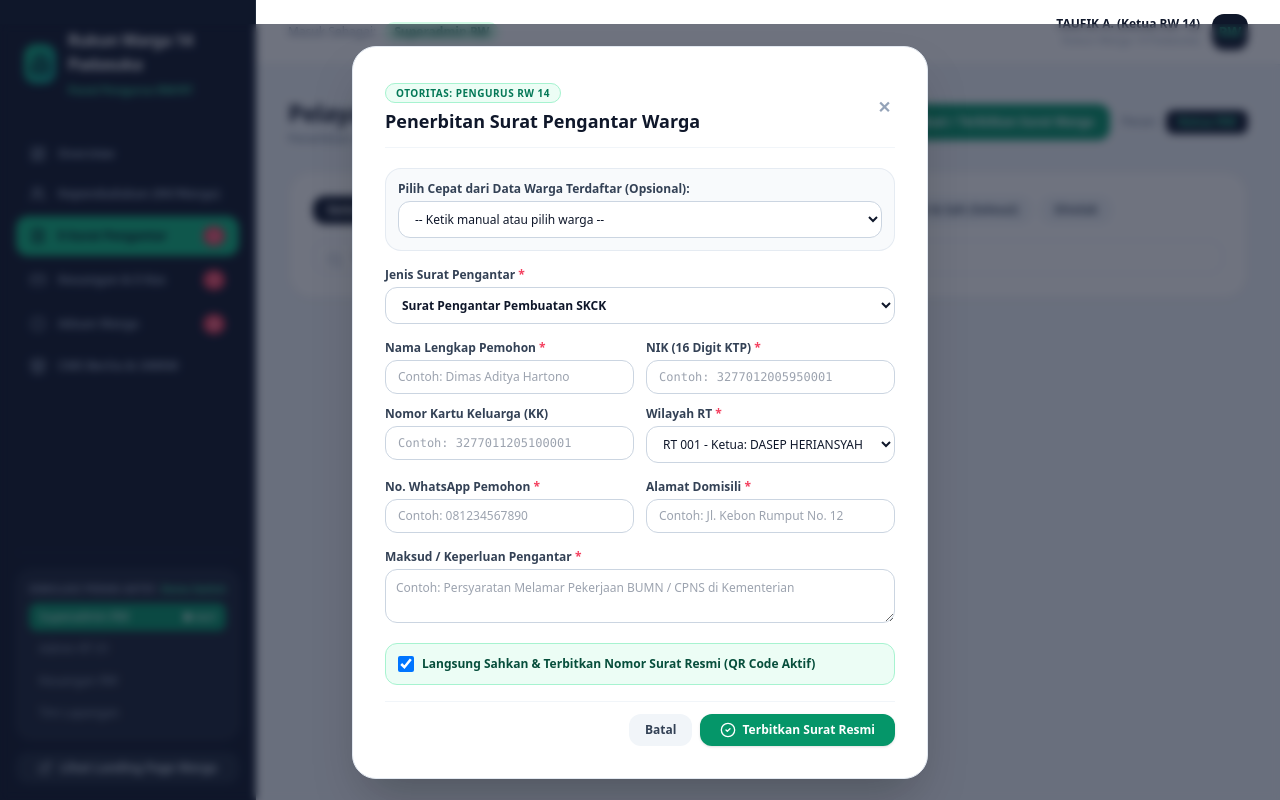
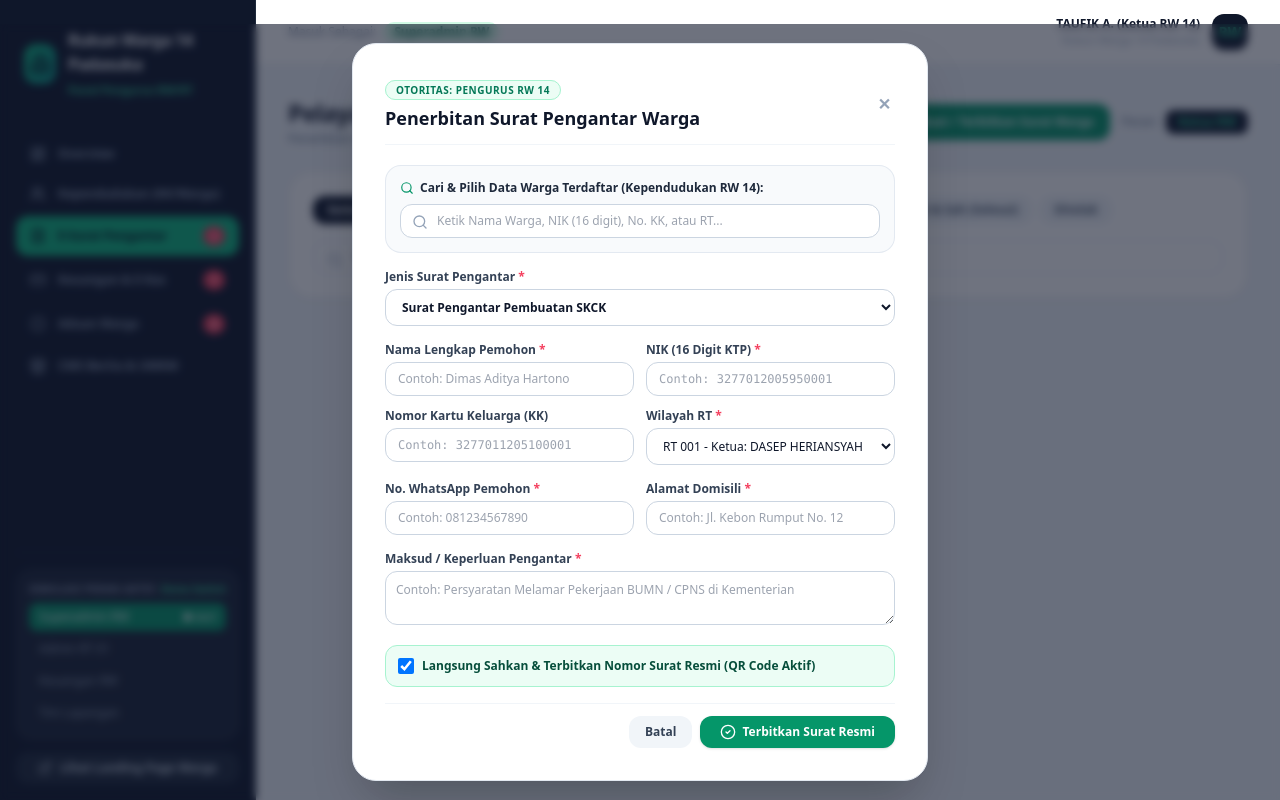
Before and after one commit to nanoomasterr/rw-digital, a Next.js app: page /admin/surat in a window 1280 px wide. Both pictures are taken after typing "Sample" into the empty fields and a click on the button "+ Buat / Terbitkan Surat Warga". Built offline with nearby package versions, Linux system fonts and the light colour scheme.

Commit message:
feat(surat): tambahkan form pencarian cerdas (live autocomplete) data warga pada modal surat

```diff
--- a/src/app/admin/surat/page.tsx
+++ b/src/app/admin/surat/page.tsx
@@ -106,6 +106,10 @@ export default function AdminSuratPage() {
 
   // Create Letter Modal State (Khusus RT & RW)
   const [createModalOpen, setCreateModalOpen] = useState(false);
+  const [residentSearchQuery, setResidentSearchQuery] = useState("");
+  const [showResidentDropdown, setShowResidentDropdown] = useState(false);
+  const [selectedResidentId, setSelectedResidentId] = useState<string | null>(null);
+
   const [letterType, setLetterType] = useState<LetterType>("PENGANTAR_SKCK");
   const [residentName, setResidentName] = useState("");
   const [nik, setNik] = useState("");
@@ -117,6 +121,39 @@ export default function AdminSuratPage() {
   const [directApprove, setDirectApprove] = useState(true);
 
   const isOfficer = currentRole === "KETUA_RW" || currentRole === "KETUA_RT";
+
+  // Filtered residents for live search
+  const filteredResidentOptions = residents.filter((r) => {
+    if (!residentSearchQuery.trim()) return true;
+    const q = residentSearchQuery.toLowerCase().trim();
+    const fam = families.find((f) => f.id === r.familyId);
+    const rtObj = rts.find((rt) => rt.id === r.rtId);
+    return (
+      r.fullName.toLowerCase().includes(q) ||
+      r.nik.includes(q) ||
+      (fam && fam.familyCardNumber.includes(q)) ||
+      (rtObj && rtObj.rtNumber.includes(q)) ||
+      (fam && fam.address.toLowerCase().includes(q))
+    );
+  });
+
+  const handleSelectResident = (res: (typeof residents)[0]) => {
+    setResidentName(res.fullName);
+    setNik(res.nik);
+    const fam = families.find((f) => f.id === res.familyId);
+    if (fam) {
+      setFamilyCardNumber(fam.familyCardNumber);
+      setAddress(fam.address);
+    }
+    const rtObj = rts.find((rt) => rt.id === res.rtId);
+    if (rtObj) {
+      setRtNumber(rtObj.rtNumber);
+    }
+    setPhone(res.phone || "081234567890");
+    setSelectedResidentId(res.id);
+    setShowResidentDropdown(false);
+    setResidentSearchQuery("");
+  };
 
   const letterTypeTitles: Record<LetterType, string> = {
     PENGANTAR_SKCK: "Surat Pengantar Pembuatan SKCK",
@@ -613,41 +650,101 @@ export default function AdminSuratPage() {
             </div>
 
             <form onSubmit={handleCreateLetter} className="space-y-4 text-xs">
-              {/* Quick Pick from registered residents */}
-              <div className="p-3 bg-slate-50 rounded-2xl border border-slate-200/80">
-                <label className="block font-bold text-slate-700 mb-1">
-                  Pilih Cepat dari Data Warga Terdaftar (Opsional):
+              {/* Form Pencarian Cepat Data Warga */}
+              <div className="p-3.5 bg-slate-50 rounded-2xl border border-slate-200/90 space-y-2 relative">
+                <div className="flex items-center justify-between">
+                  <label className="block font-bold text-slate-800 text-xs flex items-center gap-1.5">
+                    <Search className="w-3.5 h-3.5 text-emerald-600" />
+                    <span>Cari & Pilih Data Warga Terdaftar (Kependudukan RW 14):</span>
                   </label>
-                <select
+                  {selectedResidentId && (
+                    <button
+                      type="button"
+                      onClick={() => {
+                        setSelectedResidentId(null);
+                        setResidentName("");
+                        setNik("");
+                        setFamilyCardNumber("");
+                        setAddress("");
+                        setPhone("");
+                      }}
+                      className="text-[11px] text-rose-600 hover:text-rose-700 font-bold underline"
+                    >
+                      Reset Form
+                    </button>
+                  )}
+                </div>
+
+                <div className="relative">
+                  <Search className="w-4 h-4 text-slate-400 absolute left-3 top-2.5" />
+                  <input
+                    type="text"
+                    placeholder="Ketik Nama Warga, NIK (16 digit), No. KK, atau RT..."
+                    value={residentSearchQuery}
                     onChange={(e) => {
-                    const res = residents.find((r) => r.id === e.target.value);
-                    if (res) {
-                      setResidentName(res.fullName);
-                      setNik(res.nik);
+                      setResidentSearchQuery(e.target.value);
+                      setShowResidentDropdown(true);
+                    }}
+                    onFocus={() => setShowResidentDropdown(true)}
+                    className="w-full pl-9 pr-8 py-2 rounded-xl border border-slate-300 bg-white text-slate-900 text-xs font-medium focus:ring-2 focus:ring-emerald-500 outline-none"
+                  />
+                  {residentSearchQuery && (
+                    <button
+                      type="button"
+                      onClick={() => {
+                        setResidentSearchQuery("");
+                        setShowResidentDropdown(false);
+                      }}
+                      className="absolute right-2.5 top-2 text-slate-400 hover:text-slate-600 font-bold text-xs"
+                    >
+                      ✕
+                    </button>
+                  )}
+                </div>
+
+                {/* Auto-suggest Search Results Dropdown */}
+                {showResidentDropdown && (
+                  <div className="absolute left-3.5 right-3.5 top-full mt-1 bg-white rounded-2xl border border-slate-200 shadow-2xl max-h-56 overflow-y-auto z-50 p-1.5 divide-y divide-slate-100 animate-in fade-in">
+                    {filteredResidentOptions.length > 0 ? (
+                      filteredResidentOptions.slice(0, 15).map((res) => {
                         const fam = families.find((f) => f.id === res.familyId);
-                      if (fam) {
-                        setFamilyCardNumber(fam.familyCardNumber);
-                        setAddress(fam.address);
-                      }
-                      const rtObj = rts.find((rt) => rt.id === res.rtId);
-                      if (rtObj) {
-                        setRtNumber(rtObj.rtNumber);
-                      }
-                      setPhone(res.phone || "081234567890");
-                    }
-                  }}
-                  className="w-full px-3 py-2 rounded-xl border border-slate-300 bg-white text-slate-900 font-medium"
-                >
-                  <option value="">-- Ketik manual atau pilih warga --</option>
-                  {residents.map((res) => {
                         const rtObj = rts.find((rt) => rt.id === res.rtId);
                         return (
-                      <option key={res.id} value={res.id}>
-                        {res.fullName} (NIK: {res.nik}) - RT {rtObj ? rtObj.rtNumber : "01"}
-                      </option>
+                          <button
+                            key={res.id}
+                            type="button"
+                            onClick={() => handleSelectResident(res)}
+                            className="w-full text-left p-2.5 hover:bg-emerald-50 rounded-xl transition-colors flex items-center justify-between gap-2 group"
+                          >
+                            <div className="min-w-0">
+                              <p className="font-bold text-slate-900 text-xs group-hover:text-emerald-700">{res.fullName}</p>
+                              <p className="text-[11px] text-slate-500 font-mono">
+                                NIK: {res.nik} • KK: {fam ? fam.familyCardNumber : "-"}
+                              </p>
+                              <p className="text-[10px] text-slate-400 truncate">
+                                {fam ? fam.address : `RT ${rtObj ? rtObj.rtNumber : "01"}`}
+                              </p>
+                            </div>
+                            <span className="px-2 py-0.5 rounded text-[10px] font-bold bg-slate-100 text-emerald-800 border border-slate-200 shrink-0">
+                              RT {rtObj ? rtObj.rtNumber : "01"}
+                            </span>
+                          </button>
                         );
-                  })}
-                </select>
+                      })
+                    ) : (
+                      <div className="p-3 text-center text-slate-400 text-xs">
+                        Warga dengan kata kunci &quot;{residentSearchQuery}&quot; tidak ditemukan. Anda dapat mengisi formulir di bawah secara manual.
+                      </div>
+                    )}
+                  </div>
+                )}
+
+                {selectedResidentId && (
+                  <div className="p-2 bg-emerald-50 rounded-xl border border-emerald-200 text-emerald-800 text-xs font-medium flex items-center gap-2">
+                    <CheckCircle2 className="w-4 h-4 text-emerald-600 shrink-0" />
+                    <span>Data warga <strong>{residentName}</strong> berhasil dimuat otomatis.</span>
+                  </div>
+                )}
               </div>
 
               {/* Jenis Surat */}
```
Lines whose indentation alone changed are shown as unchanged.
